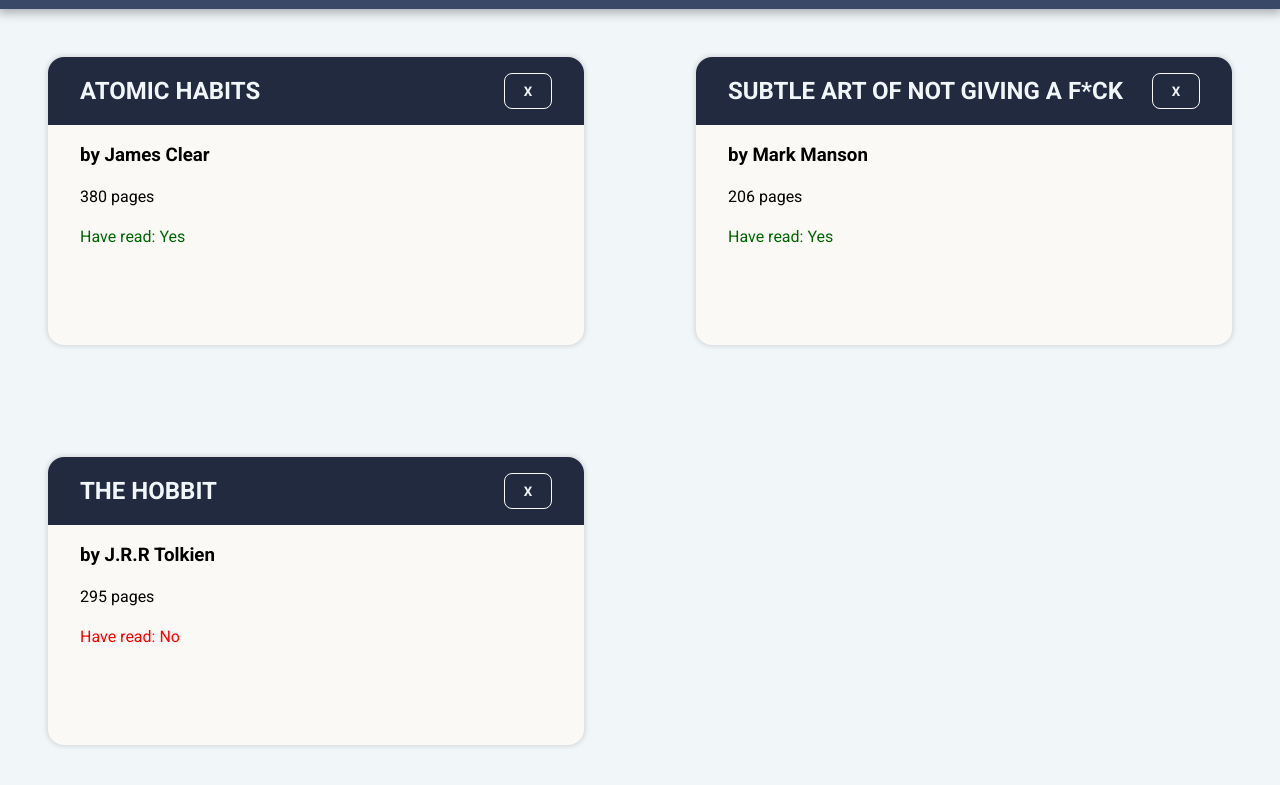
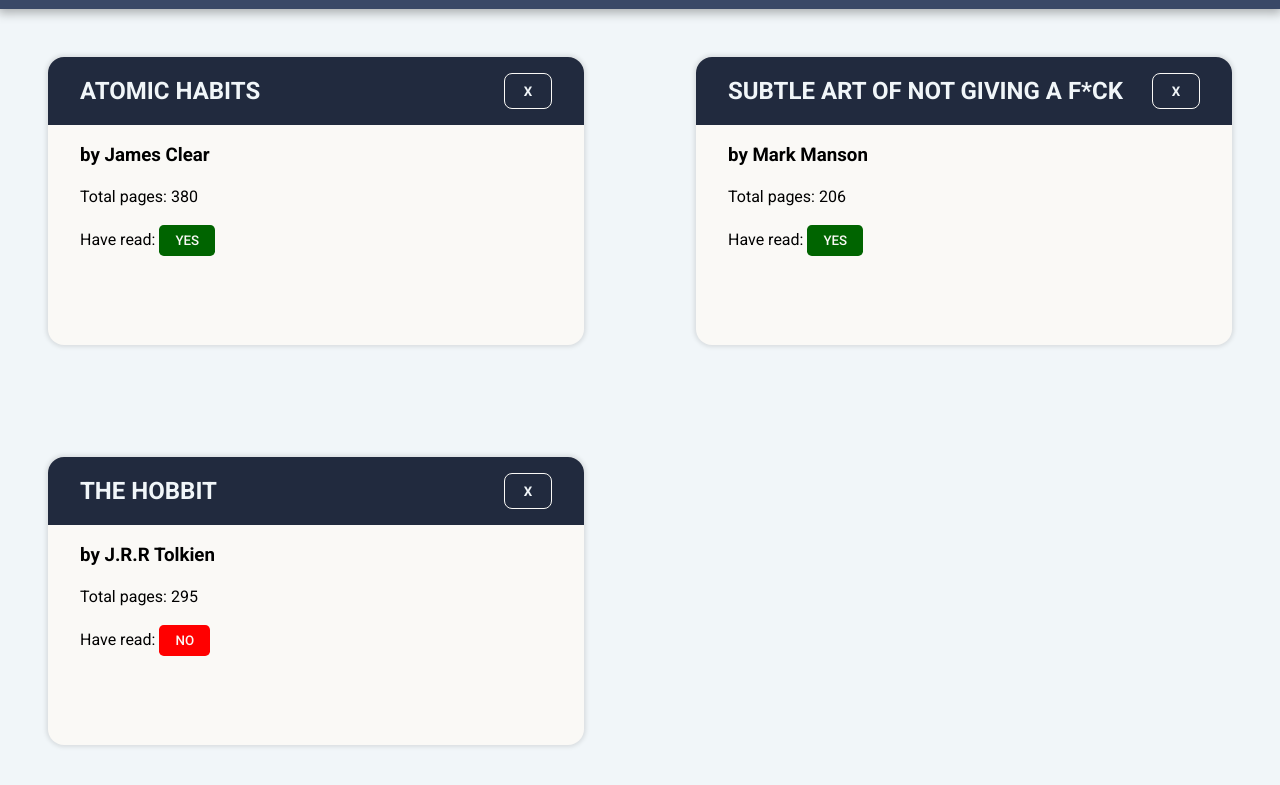
Before and after one commit to jeramie-santos/library, a plain HTML site: page index.html in a window 1280 px wide. Shown: the part 91-876 px from the top of the page. Drawn offline with Linux system fonts and the light colour scheme.

Commit message:
remove pseudo label & update read status to button

```diff
--- a/main.js
+++ b/main.js
@@ -60,7 +60,8 @@ function displayBook(){
         let title = document.createElement("h2");
         let author = document.createElement("h3");
         let pages = document.createElement("p");
-        let read = document.createElement("p");
+        let readLabel = document.createElement("p")
+        let read = document.createElement("button");
         let btnDel = document.createElement("button");
 
 
@@ -74,10 +75,10 @@ function displayBook(){
         btnDel.className = "btn-delete";
 
         title.textContent = myLibrary[i].title;
-        author.textContent = myLibrary[i].author;
-        pages.textContent = myLibrary[i].pages;
+        author.textContent ="by " + myLibrary[i].author;
+        pages.textContent ="Total pages: " + myLibrary[i].pages;
         read.textContent = myLibrary[i].isRead;
-
+        readLabel.textContent = "Have read: "
         btnDel.textContent = "X";
         btnDel.addEventListener("click", function() {
             deleteItem(i);
@@ -89,10 +90,10 @@ function displayBook(){
             read.textContent = myLibrary[i].prototype.toggleReadStatus();
             if (read.textContent == "Yes") {
                 read.classList.remove("no-check");
-                read.classList.add("check")
+                read.classList.add("check");
             } else if (read.textContent == "No") {
                 read.classList.add("no-check");
-                read.classList.remove("check")
+                read.classList.remove("check");
             }
         })
 
@@ -101,10 +102,12 @@ function displayBook(){
         titleContainer.appendChild(title);
         titleContainer.appendChild(btnDel);
 
+        readLabel.appendChild(read);
+
 
         infoContainer.appendChild(author);
         infoContainer.appendChild(pages);
-        infoContainer.appendChild(read);
+        infoContainer.appendChild(readLabel);
 
         card.appendChild(titleContainer);
         card.appendChild(infoContainer);
--- a/style.css
+++ b/style.css
@@ -130,29 +130,23 @@ button:hover {
     gap: 1rem;
 }
 
-.author::before {
-    content: "by ";
-}
-
-.pages::after {
-    content: " pages";
-}
-
-.is-read::before {
-    content: "Have read: ";
-}
-
-.is-read:hover {
-    cursor: pointer;
-    text-decoration: underline;
+.is-read {
+    font-weight: 500;
+    padding: .5rem 1rem;
 }
 
 .check {
-    color: darkgreen;
+    background-color: darkgreen;
+    border-radius: .3rem;
+    border: none;
+    color: var(--light-color);
 }
 
 .no-check {
-    color: red;
+    background-color: red;
+    border-radius: .3rem;
+    border: none;
+    color: var(--light-color);
 }
 
 
```
